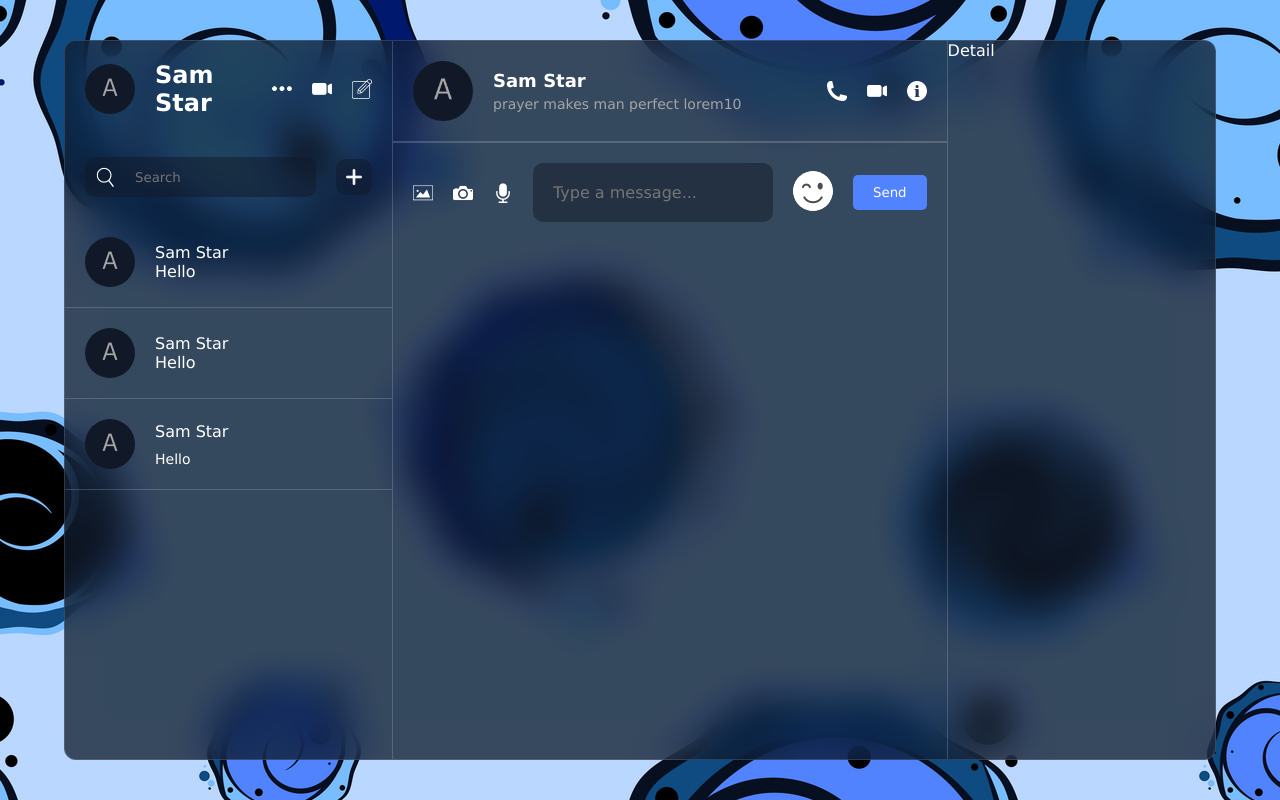
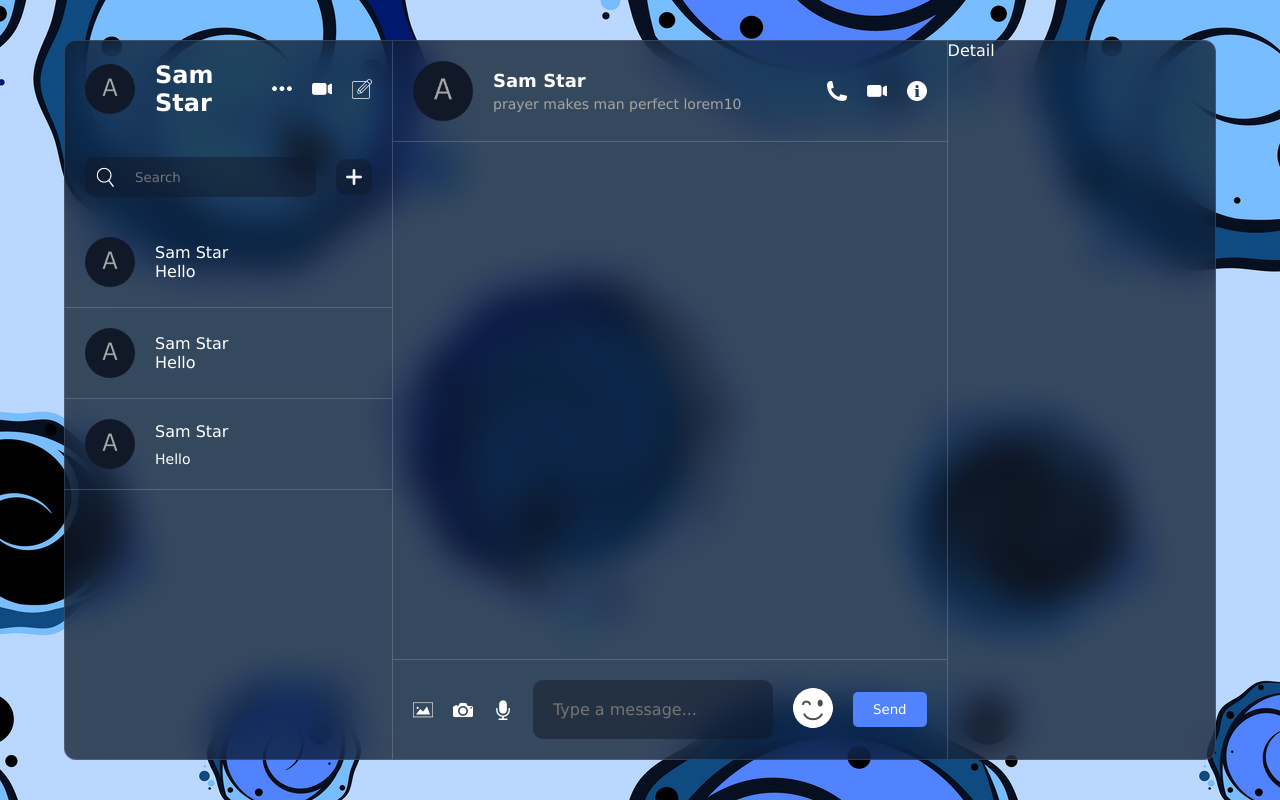
Before and after one commit to SamStar3/Chat-Application, a React (Vite) app: page / in a window 1280 px wide. Built offline with nearby package versions, Linux system fonts and the light colour scheme.

Commit message:
file added

```diff
--- a/src/component/chat/chat.css
+++ b/src/component/chat/chat.css
@@ -3,6 +3,8 @@
     border-left: 1px solid #dddddd35;
     border-right: 1px solid #dddddd35;
     height: 100%;
+    display: flex;
+    flex-direction: column;
 
     .top{
         padding: 20px;
@@ -53,7 +55,8 @@
     }
 
     .center{
-
+        padding: 20px;
+        flex: 1;
     }
     .bottom{
         padding: 20px;
@@ -62,6 +65,7 @@
         justify-content: space-between;
         border-top: 1px solid #dddddd35;
         gap: 20px;
+        margin-top: auto;
 
         .icons{
             display: flex;
```
